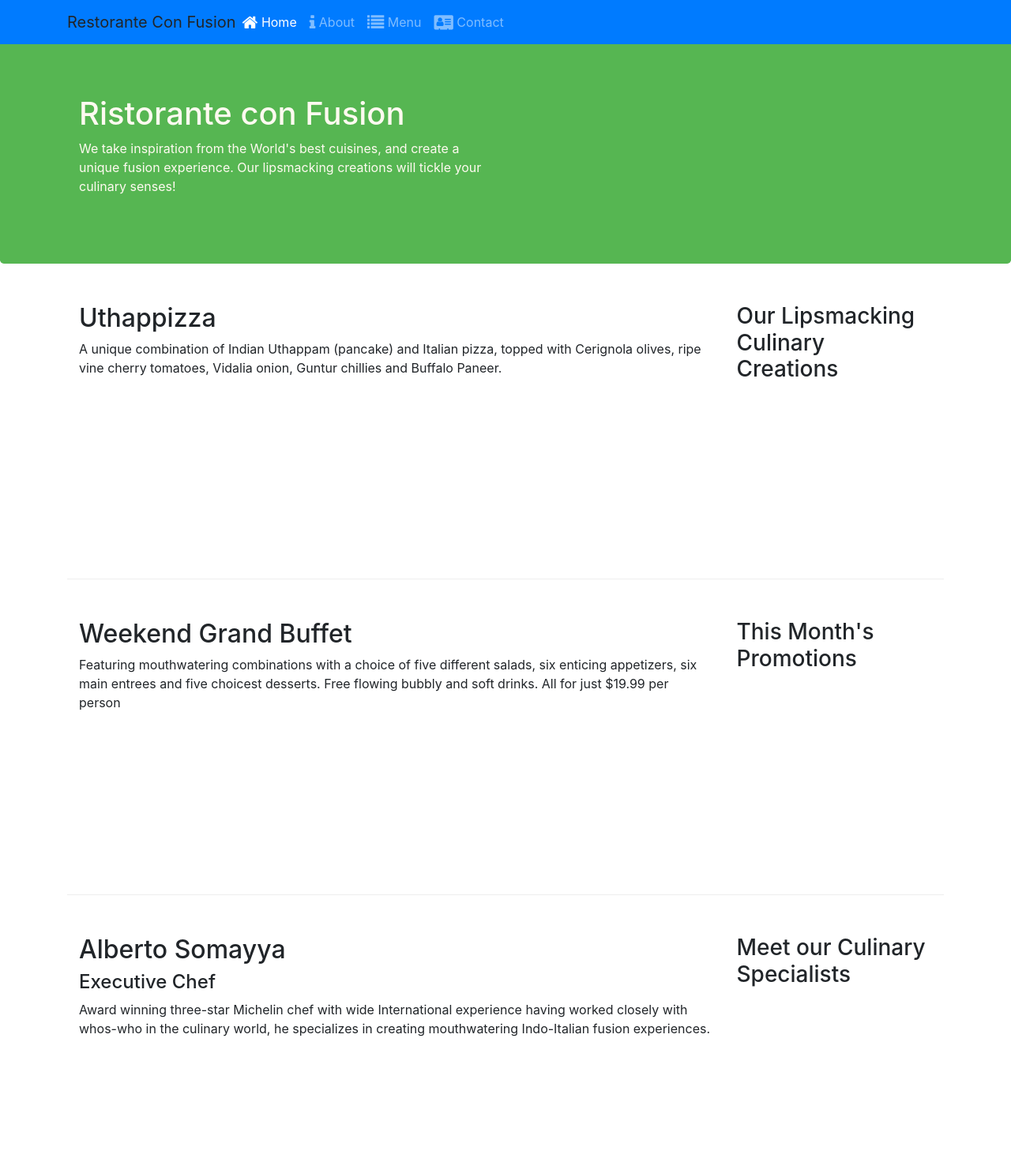
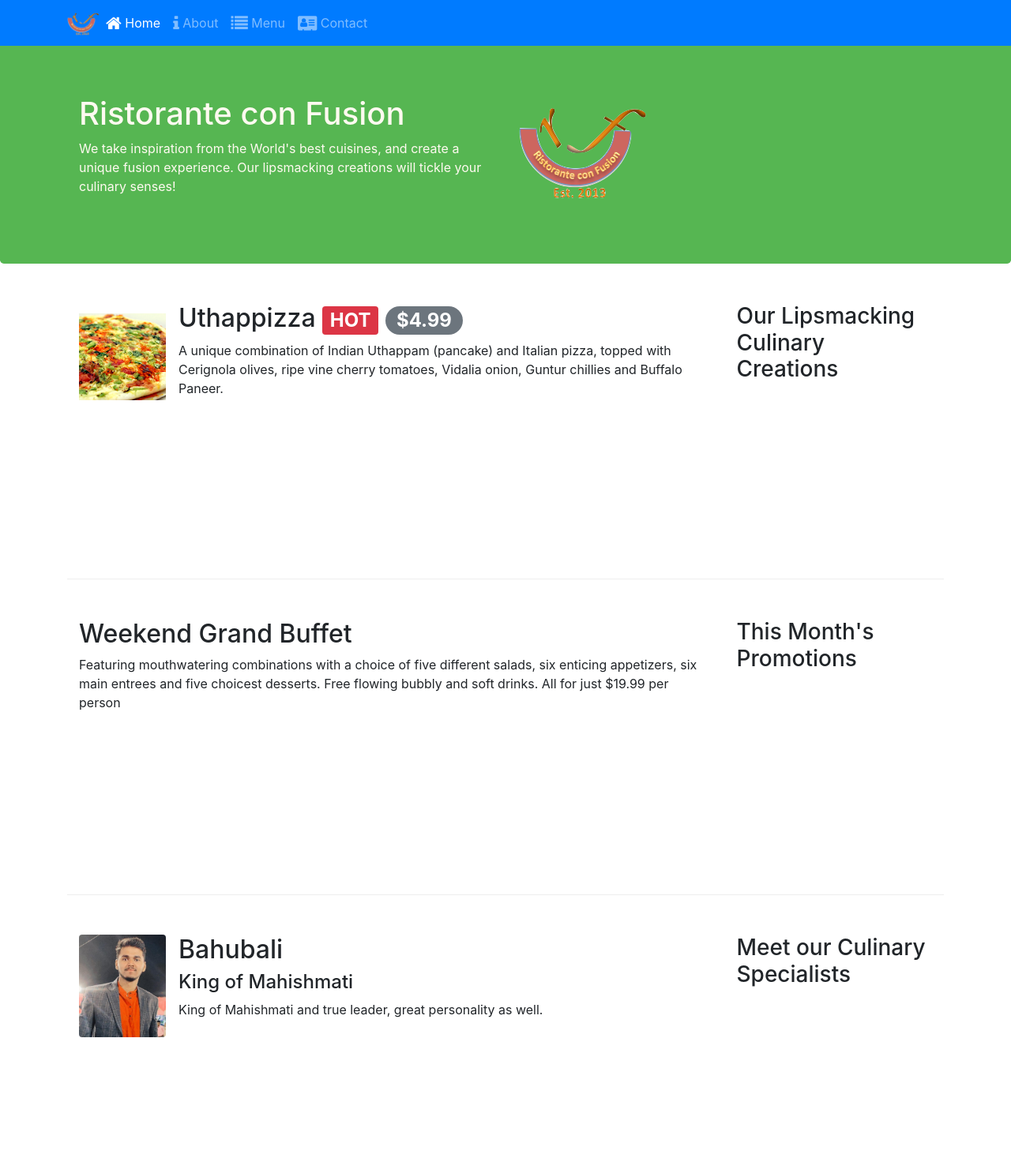
Before and after one commit to saumy0010/restaurant, a website: page index.html in a window 1280 px wide. Shown: the top 1486 px of the page at 79% size. Drawn offline with nearby package versions, Linux system fonts and the light colour scheme.

Commit message:
alerting users

```diff
--- a/index.html
+++ b/index.html
@@ -22,7 +22,7 @@
             <button class="navbar-toggler" type="button" data-toggel="collapse" data-target="#Navbar">
                 <span class="navbar-toggler-icon"></span>
             </button>
-            <a class="navbar-brand mr-auto" herf="#">Restorante Con Fusion</a>
+            <a class="navbar-brand mr-auto" herf="#"><img src="img/logo.png" height="30" width="41"></a>
             <div class="collapse navbar-collapse" id="Navbar">
                 <ul class="navbar-nav mr-auto">
                     <li class="nav-item active"><a class="nav-link" href="#"><span class="fa fa-home fa-lg"></span> Home</a></li>
@@ -41,7 +41,8 @@
                     <h1>Ristorante con Fusion</h1>
                     <p>We take inspiration from the World's best cuisines, and create a unique fusion experience. Our lipsmacking creations will tickle your culinary senses!</p>
                 </div>
-                <div class="col-12 col-sm">
+                <div class="col-12 col-sm align-self-center">
+                    <img src="img/logo.png" class="img-fluid">
                 </div>
             </div>
         </div>
@@ -53,8 +54,14 @@
                 <h3>Our Lipsmacking Culinary Creations</h3>
             </div>
             <div class="col col-sm order-sm-first col-md">
-                <h2>Uthappizza</h2>
-                <p>A unique combination of Indian Uthappam (pancake) and Italian pizza, topped with Cerignola olives, ripe vine cherry tomatoes, Vidalia onion, Guntur chillies and Buffalo Paneer.</p>
+                <div class="media">
+                    <img class="d-flex mr-3 img-thumbnaill align-self-center"
+                    src="img/uthappizza.png" alt="unthapizza">
+                    <div class="media-body">
+                        <h2 class="mt-0">Uthappizza <span class="badge badge-danger">HOT</span> <span class="badge badge-pill badge-secondary">$4.99</span></h2>
+                        <p class="d-none d-sm-block">A unique combination of Indian Uthappam (pancake) and Italian pizza, topped with Cerignola olives, ripe vine cherry tomatoes, Vidalia onion, Guntur chillies and Buffalo Paneer.</p>
+                    </div>
+                </div>
             </div>
         </div>
 
@@ -74,9 +81,15 @@
                 <h3>Meet our Culinary Specialists</h3>
             </div>
             <div class="col col-sm order-sm-first col-md">
-                <h2>Alberto Somayya</h2>
-                <h4>Executive Chef</h4>
-                <p>Award winning three-star Michelin chef with wide International experience having worked closely with whos-who in the culinary world, he specializes in creating mouthwatering Indo-Italian fusion experiences. </p>
+                <div class="media">
+                    <img class="d-flex mr-3 img-thumbnali align-self-center rounded"
+                    src="img/bahubali.jpg" height="130cm" width="110cm" alt="Bahubali">
+                    <div class="media-body">
+                        <h2 class="mt-0">Bahubali</h2>
+                        <h4>King of Mahishmati</h4>
+                        <p>King of Mahishmati and true leader, great personality as well. </p>
+                    </div>
+                </div>
             </div>
         </div>
     </div>
```
Also changed, not shown: aboutus.html (+3 -2 lines), contactus.html (+3 -2 lines), img/bahubali.jpg (added), img/buffet.png (added), img/logo.png (added), img/uthappizza.png (added), 2 other files.
